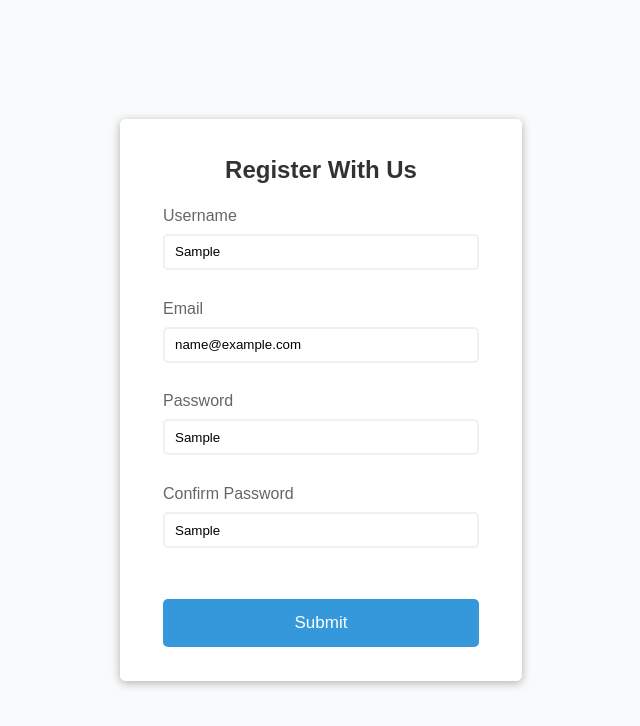
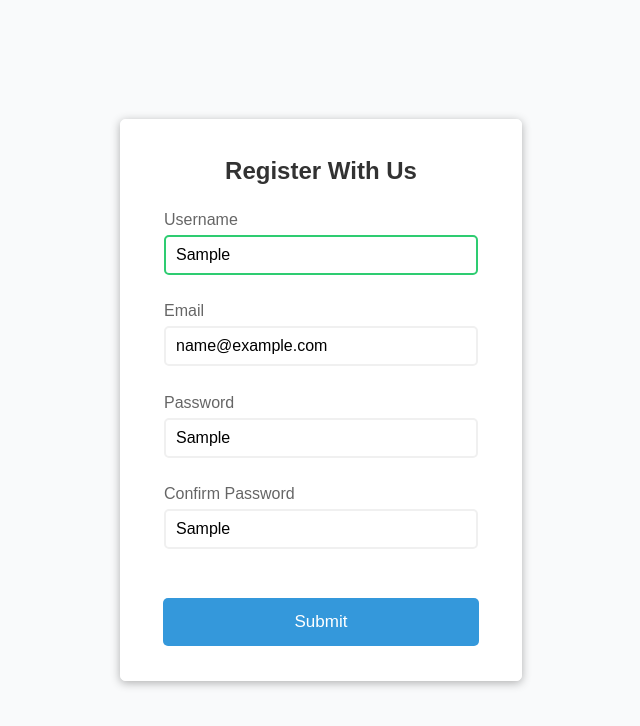
Before and after one commit to Rhange/Build-20-mini-frontend-projects, a plain HTML site: page 1. form-validator/index.html in a window 1280 px wide. Both pictures are taken after typing "Sample", "name@example.com", "Sample", "Sample" into the empty fields and a click on the button "Submit". Shown: the whole page, without its empty margins (319-959 px from the left). Drawn offline with Linux system fonts and the light colour scheme.

Commit message:
update 1st project

```diff
--- a/1. form-validator/index.html
+++ b/1. form-validator/index.html
@@ -12,43 +12,44 @@
       <div class="form_title">
         <h1>Register With Us</h1>
       </div>
-      <div class="form_userName userName">
+      <form class="form_userName userName">
         <h2 class="userName_title">Username</h2>
         <input
           type="text"
-          class="js-userName_inPut userName_input"
+          class="js-userName_input userName_input"
           placeholder="Enter username"
         />
         <span class="js-userName_alert userName_alert"></span>
-      </div>
-      <div class="form_email email">
+      </form>
+      <form class="form_email email">
         <h2 class="email_title">Email</h2>
         <input
           type="text"
-          class="js-email_inPut email_inPut"
+          class="js-email_input email_input"
           placeholder="Enter email"
         />
         <span class="js-email_alert email_alert"></span>
-      </div>
-      <div class="form_password password">
+      </form>
+      <form class="form_password password">
         <h2 class="password_title">Password</h2>
         <input
           type="text"
-          class="js-password_inPut password_inPut"
+          class="js-password_input password_input"
           placeholder="Enter password"
         />
         <span class="js-password_alert password_alert"></span>
-      </div>
-      <div class="form_confirm confirm">
+      </form>
+      <form class="form_confirm confirm">
         <h2 class="confirm_title">Confirm Password</h2>
         <input
           type="text"
-          class="js-confirm_inPut confirm_inPut"
+          class="js-confirm_input confirm_input"
           placeholder="Enter confirm"
         />
         <span class="js-confirm_alert confirm_alert"></span>
-      </div>
+      </form>
       <button class="form_submit">Submit</button>
     </div>
+    <script src="src/index.js"></script>
   </body>
 </html>
--- /dev/null
+++ b/1. form-validator/src/index.js
@@ -0,0 +1,51 @@
+const userName = document.querySelector(".js-userName_input"),
+  email = document.querySelector(".js-email_input"),
+  password = document.querySelector(".js-password_input"),
+  confirm = document.querySelector(".js-conform_input"),
+  submit = document.querySelector(".form_submit"),
+  inputs = document.querySelectorAll("input");
+
+let userNameAlert = document.querySelector(".js-userName_alert"),
+  emailAlert = document.querySelector(".js-email_alert"),
+  passwordAlert = document.querySelector(".js-password_alert"),
+  confirmAlert = document.querySelector(".js-confirm_alert");
+
+function handleSubmit(e) {
+  e.preventDefault();
+}
+
+function setPassword() {
+  if (password.value.length >= 6) {
+    userName.style.border = "2px solid #2ECC71";
+    userNameAlert.innerText = "";
+  } else {
+    userName.style.border = "2px solid #E74C3C";
+    userNameAlert.innerText = "Password must be at least 6 characters";
+  }
+}
+function setUserName() {
+  if (userName.value.length >= 3) {
+    userName.style.border = "2px solid #2ECC71";
+    userNameAlert.innerText = "";
+  } else {
+    userName.style.border = "2px solid #E74C3C";
+    userNameAlert.innerText = "Username must be at least 3 characters";
+  }
+}
+
+function handleClick() {
+  setUserName(); // Username
+  setPassword();
+}
+
+for (let i = 0; i < inputs.length; i++) {
+  inputs[i].addEventListener("click", handleSubmit);
+}
+
+function init() {
+  submit.addEventListener("click", handleClick);
+
+  console.log(inputs);
+}
+
+init();
--- a/1. form-validator/src/style.css
+++ b/1. form-validator/src/style.css
@@ -37,12 +37,14 @@ html {
 }
 
 .form input {
+  all: unset;
   width: 300px;
   height: 30px;
+  padding: 3px 0;
   padding-left: 10px;
-  margin-top: 10px;
-  margin-bottom: 5px;
+  margin-top: 7px;
   border: 2px solid #f0f0f0;
+  display: block;
 }
 
 .form .form_submit {
@@ -62,3 +64,15 @@ html {
 .form input {
   border-radius: 5px;
 }
+
+.form .form_submit {
+  cursor: pointer;
+}
+
+.userName_alert {
+  margin-top: 5px;
+  padding: 0;
+  color: #e74c3c;
+  font-size: 14px;
+  opacity: 0.8;
+}
```
